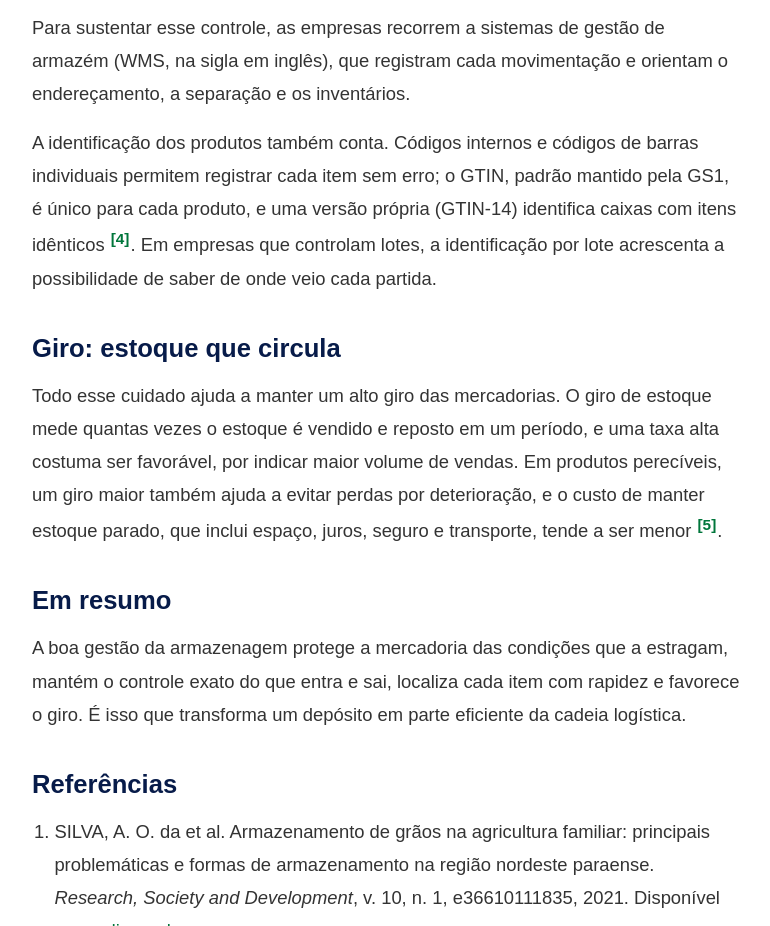
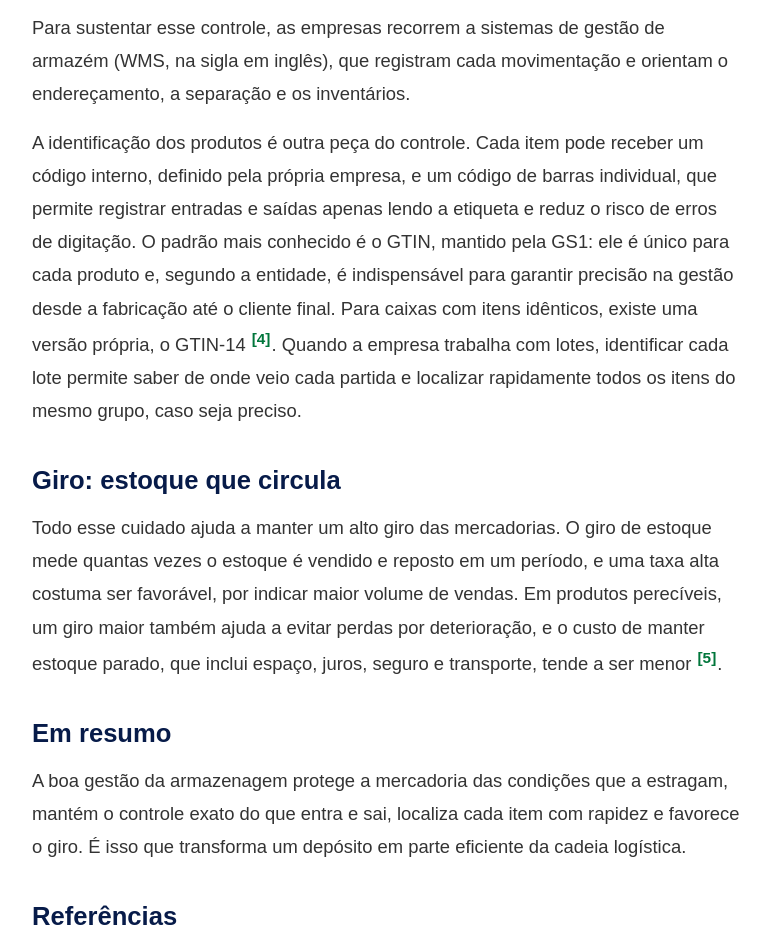
Before and after one commit to ReynaldSteffane/Site-Bosco-Fretes, a plain HTML site: page blog/gestao-de-armazenagem.html in a window 1280 px wide. Shown: the part 1480-2406 px from the top of the page, without its empty margins (70-840 px from the left). Drawn offline with Linux system fonts and the light colour scheme.

Commit message:
Previa: melhora texto sobre identificacao dos produtos
Co-Authored-By: Claude Sonnet 5.5 <noreply@anthropic.com>
Claude-Session: https://claude.ai/code/session_01Hdw4akmy8yeKLmcYHBABE1

```diff
--- a/blog/gestao-de-armazenagem.html
+++ b/blog/gestao-de-armazenagem.html
@@ -61,7 +61,7 @@
 
     <h2>Sistemas e códigos a serviço do estoque</h2>
     <p>Para sustentar esse controle, as empresas recorrem a sistemas de gestão de armazém (WMS, na sigla em inglês), que registram cada movimentação e orientam o endereçamento, a separação e os inventários.</p>
-    <p>A identificação dos produtos também conta. Códigos internos e códigos de barras individuais permitem registrar cada item sem erro; o GTIN, padrão mantido pela GS1, é único para cada produto, e uma versão própria (GTIN-14) identifica caixas com itens idênticos <sup><a href="#ref4">[4]</a></sup>. Em empresas que controlam lotes, a identificação por lote acrescenta a possibilidade de saber de onde veio cada partida.</p>
+    <p>A identificação dos produtos é outra peça do controle. Cada item pode receber um código interno, definido pela própria empresa, e um código de barras individual, que permite registrar entradas e saídas apenas lendo a etiqueta e reduz o risco de erros de digitação. O padrão mais conhecido é o GTIN, mantido pela GS1: ele é único para cada produto e, segundo a entidade, é indispensável para garantir precisão na gestão desde a fabricação até o cliente final. Para caixas com itens idênticos, existe uma versão própria, o GTIN-14 <sup><a href="#ref4">[4]</a></sup>. Quando a empresa trabalha com lotes, identificar cada lote permite saber de onde veio cada partida e localizar rapidamente todos os itens do mesmo grupo, caso seja preciso.</p>
 
     <h2>Giro: estoque que circula</h2>
     <p>Todo esse cuidado ajuda a manter um alto giro das mercadorias. O giro de estoque mede quantas vezes o estoque é vendido e reposto em um período, e uma taxa alta costuma ser favorável, por indicar maior volume de vendas. Em produtos perecíveis, um giro maior também ajuda a evitar perdas por deterioração, e o custo de manter estoque parado, que inclui espaço, juros, seguro e transporte, tende a ser menor <sup><a href="#ref5">[5]</a></sup>.</p>
```
